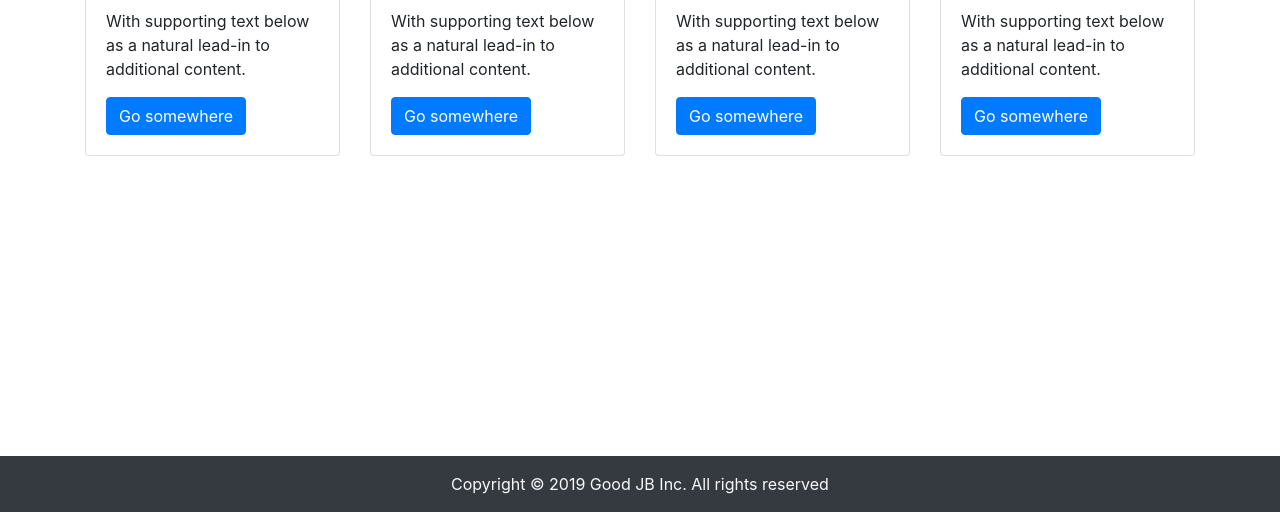
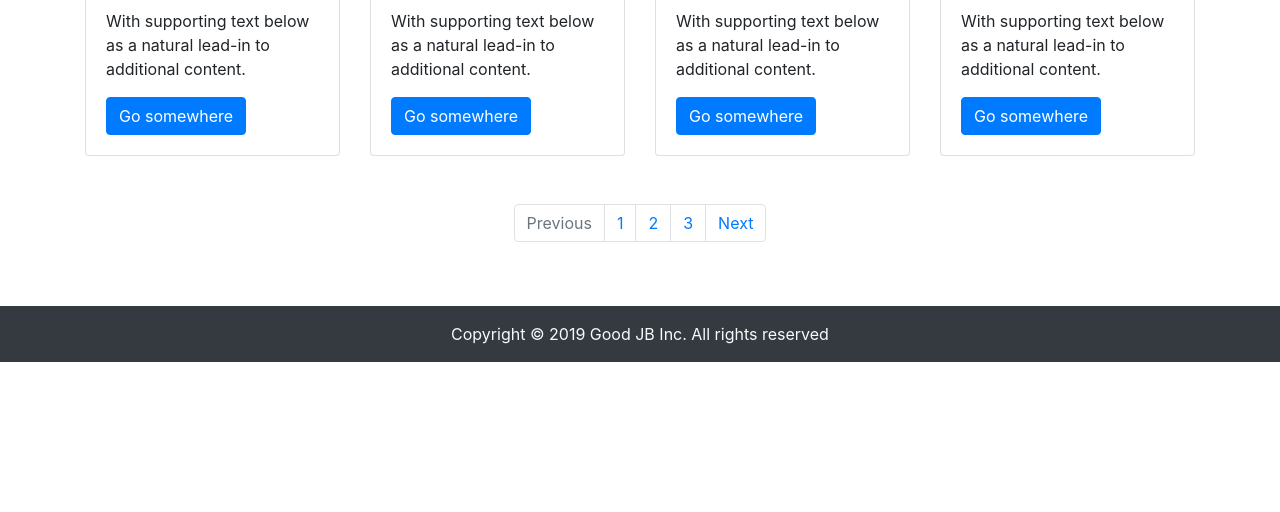
Before and after one commit to javazh005/git-rwd-project, a plain HTML site: page index.html in a window 1280 px wide. Shown: the part 2126-2638 px from the top of the page. After the commit the page ends 2488 px from the top, so only its background shows below. Drawn offline with nearby package versions, Linux system fonts and the light colour scheme.

Commit message:
add: add pagination section

```diff
--- a/index.html
+++ b/index.html
@@ -120,7 +120,7 @@
 </div>
 
 <!-- jobs -->
-<div class="jobs pt-5">
+<div class="jobs p-5">
     <div class="container">
         <div class="row">
             <div class="col-sm-3 mt-5">
@@ -205,6 +205,25 @@
             </div>
         </div>
     </div>
+
+    <!--pagination-->
+    <div class="page mt-5">
+        <nav aria-label="Page navigation example">
+            <ul class="pagination justify-content-center">
+                <li class="page-item disabled">
+                    <a class="page-link" href="#" tabindex="-1">Previous</a>
+                </li>
+                <li class="page-item"><a class="page-link" href="#">1</a></li>
+                <li class="page-item"><a class="page-link" href="#">2</a></li>
+                <li class="page-item"><a class="page-link" href="#">3</a></li>
+                <li class="page-item">
+                    <a class="page-link" href="#">Next</a>
+                </li>
+            </ul>
+        </nav>
+    </div>
+
+
 </div>
 
 <!-- copyright -->
--- a/style.css
+++ b/style.css
@@ -31,7 +31,6 @@
 
   /* <!-- jobs --> */
 .jobs{
-  min-height: 900px;
   background: url('img/bethany-legg-9248.jpg');
   background-size: cover;
   background-position: center;
```
